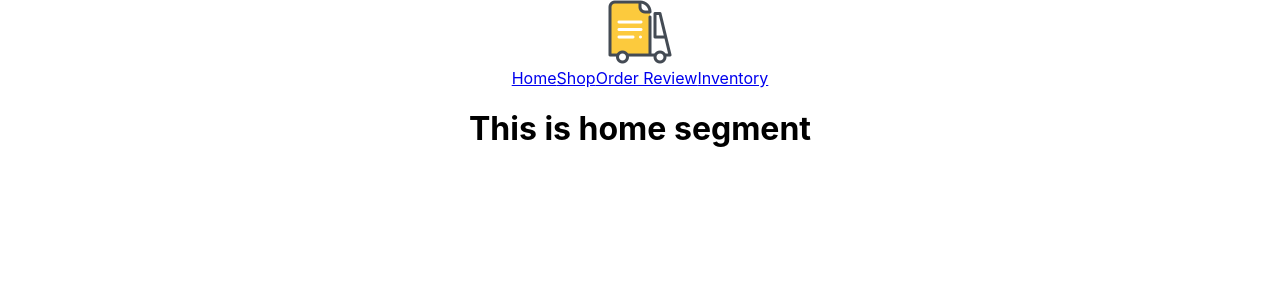
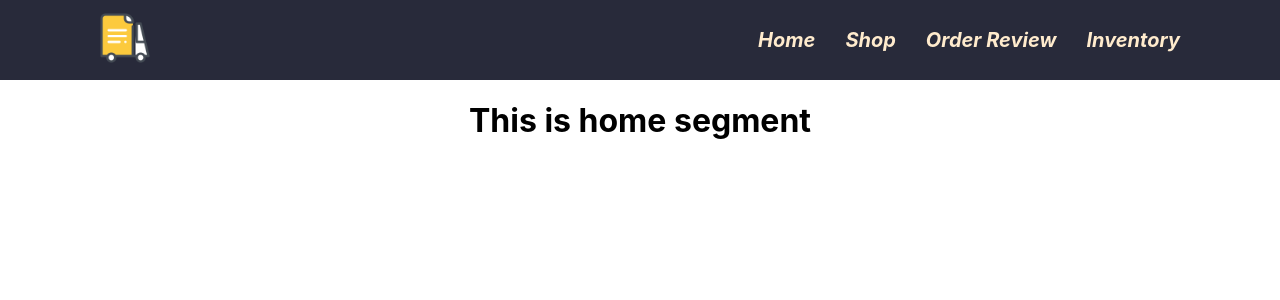
Before and after one commit to Abm-Imran/e-shop, a React (Create React App) app: page / in a window 1280 px wide. Shown: the top 300 px of the page. Built offline with nearby package versions, Linux system fonts and the light colour scheme.

Commit message:
header styling done

```diff
--- a/src/components/Header/Header.css
+++ b/src/components/Header/Header.css
@@ -0,0 +1,23 @@
+.header{
+    height: 80px;
+    display: flex;
+    align-items: center;
+    padding: 0 100px;
+    justify-content: space-between;
+    background: #282A3A;
+}
+.header img{
+    height: 50px;
+    width: 50px;
+}
+.nav-item a{
+    text-decoration: none;
+    color: blanchedalmond;
+    margin-left: 30px;
+    font-style: italic;
+    font-size: 20px;
+    font-weight: bold;
+}
+.nav-item a:hover{
+    color: #E14D2A;
+}
--- a/src/components/Header/Header.js
+++ b/src/components/Header/Header.js
@@ -4,10 +4,8 @@ import Logo from '../../images/icon.png'
 import './Header.css'
 const Header = () => {
     return (
-        <nav>
-            <div className="logo">
-                <img src={Logo} alt="" />
-            </div>
+        <nav className='header'>
+            <Link to='/home' > <img src={Logo} alt="" /> </Link>
             <div className="nav-item">
                 <Link to={'/'} >Home</Link>
                 <Link to={'/shop'} >Shop</Link>
```
